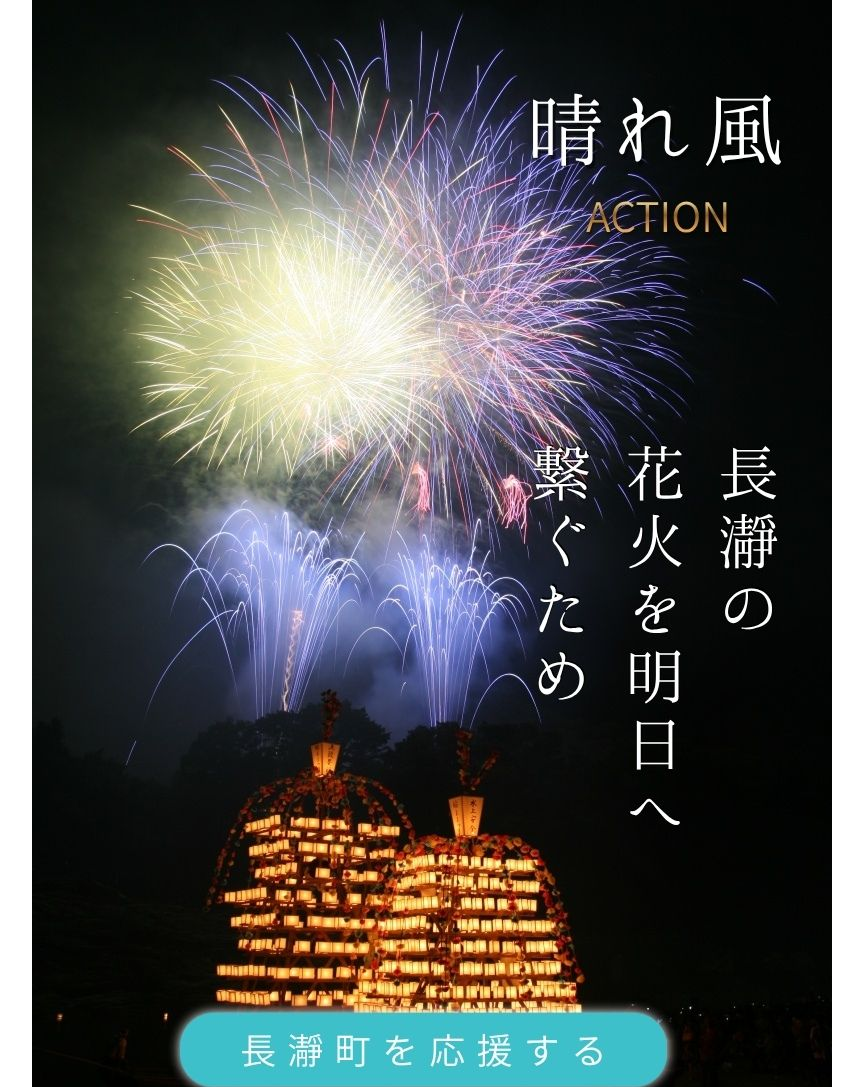
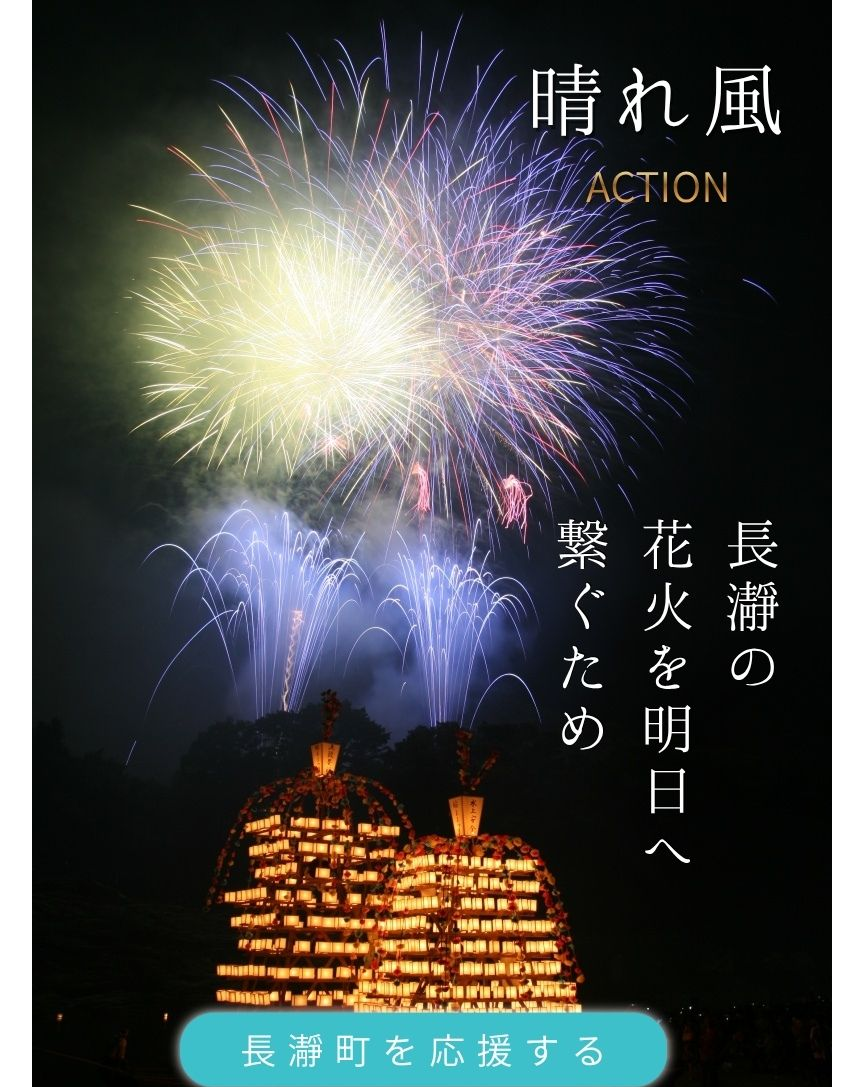
Before and after one commit to uchinoai/nagatoro_02, a plain HTML site: page index.html in a window 1280 px wide. Shown: the top 1087 px of the page, without its empty margins (208-1071 px from the left). Drawn offline with Linux system fonts and the light colour scheme.

Commit message:
Update index.html

```diff
--- a/index.html
+++ b/index.html
@@ -25,7 +25,7 @@
 <body>
 
   <a href="https://harekaze.kirin.co.jp/hanabi/event/saitama_nagatoro/" target="_blank" rel="noopener noreferrer">
-    <img src="https://uchinoai.github.io/nagatoro_02/funadama2.jpg" alt="長瀞船玉まつりの画像">
+    <img src="https://uchinoai.github.io/nagatoro_02/funadama3.jpg" alt="長瀞船玉まつりの画像">
   </a>
 
 </body>
```
